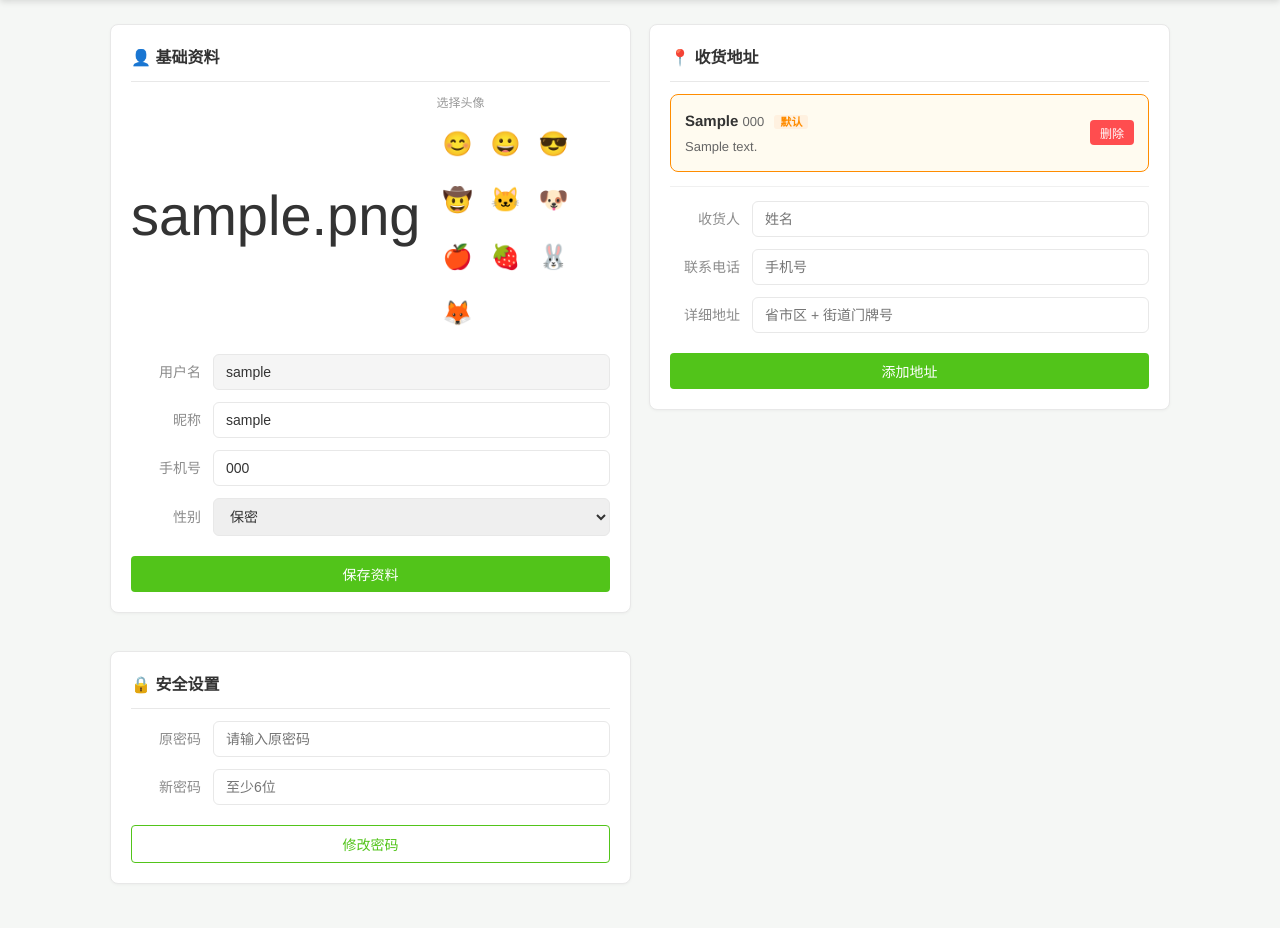
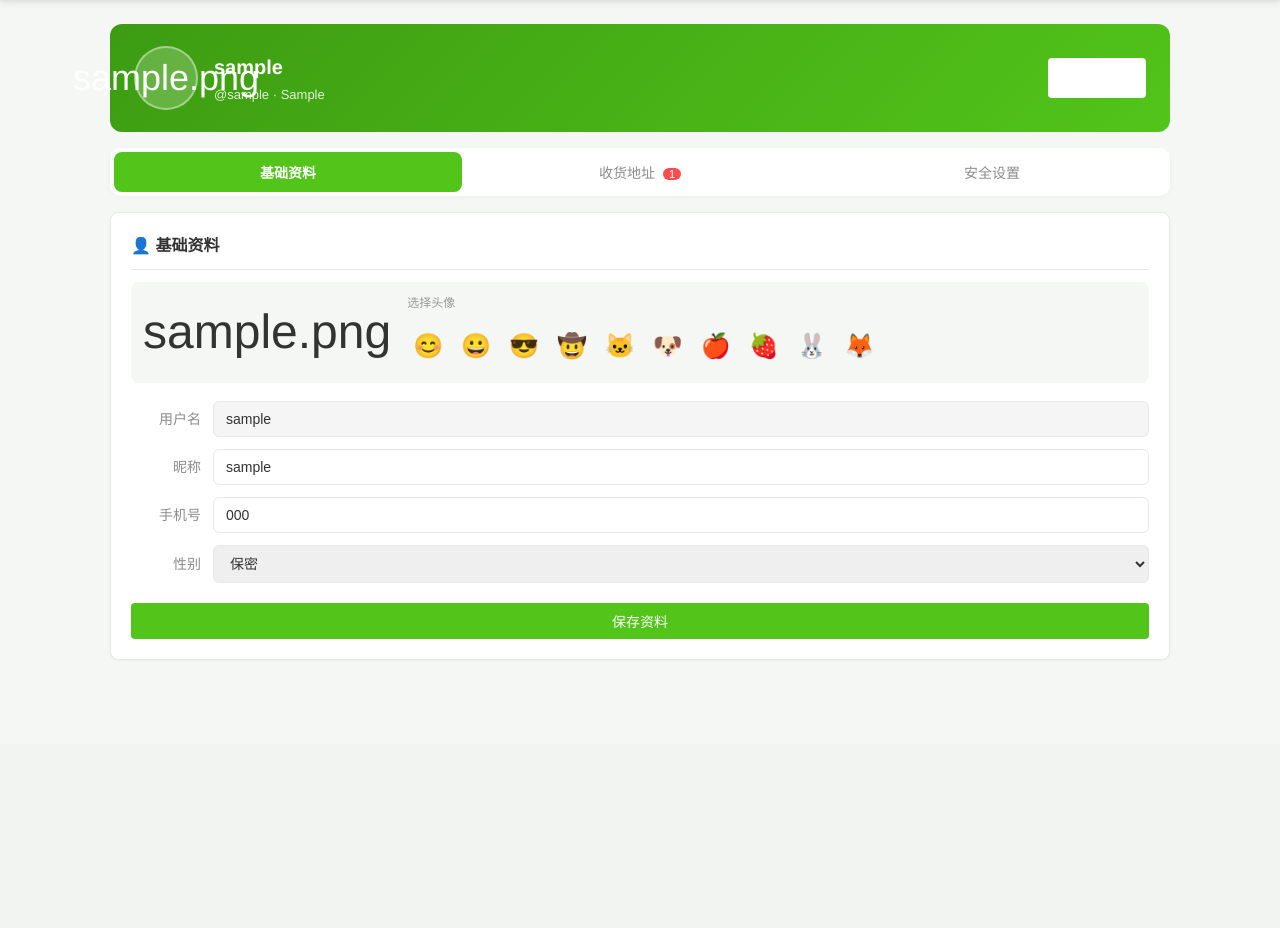
Before and after one commit to woai-3DCV/fruit-trade-system, a Flask app: page /user/profile in a window 1280 px wide. Shown: the part 56-984 px from the top of the page. After the commit the page ends 715 px from the top, so only its background shows below. Run offline with Flask 3, Linux system fonts and the light colour scheme; the visitor is signed in with stand-in values (Sample User, id 1); tables that the repository leaves empty hold one stand-in row (values such as "Sample post").

Commit message:
feat: 支付图标换真实logo+去二维码、个人中心改App布局、订单页加状态分类标签

```diff
--- a/app/user/routes.py
+++ b/app/user/routes.py
@@ -255,13 +255,37 @@ def _cancel_if_expired(order):
 
 @user_bp.route("/orders")
 def orders():
-    """我的订单（进入时自动取消超时未支付订单）。"""
+    """我的订单（进入时自动取消超时未支付订单），支持按状态筛选。"""
     if current_user_id() is None:
         return redirect(url_for("auth.login"))
-    my_orders = Order.query.filter_by(user_id=current_user_id()).order_by(Order.created_at.desc()).all()
-    for o in my_orders:
+
+    # 先取消超时订单
+    all_orders = Order.query.filter_by(user_id=current_user_id()).order_by(Order.created_at.desc()).all()
+    for o in all_orders:
         _cancel_if_expired(o)
-    return render_template("user/orders.html", orders=my_orders, timeout_minutes=PAY_TIMEOUT_MINUTES)
+
+    # 状态筛选
+    status = request.args.get("status", "全部")
+    if status != "全部":
+        my_orders = Order.query.filter_by(user_id=current_user_id(), status=status).order_by(Order.created_at.desc()).all()
+    else:
+        my_orders = all_orders
+
+    # 各状态数量（用于标签页显示）
+    status_counts = {}
+    for s in ["全部", "待支付", "待发货", "待收货", "已完成", "已取消"]:
+        if s == "全部":
+            status_counts[s] = Order.query.filter_by(user_id=current_user_id()).count()
+        else:
+            status_counts[s] = Order.query.filter_by(user_id=current_user_id(), status=s).count()
+
+    return render_template(
+        "user/orders.html",
+        orders=my_orders,
+        current_status=status,
+        status_counts=status_counts,
+        timeout_minutes=PAY_TIMEOUT_MINUTES,
+    )
 
 
 @user_bp.route("/order/<int:order_id>/cancel", methods=["POST"])
--- a/static/style.css
+++ b/static/style.css
@@ -412,6 +412,24 @@ body {
   border-color: var(--primary);
   background: var(--primary-light);
 }
+.pay-logo {
+  width: 34px;
+  height: 34px;
+  border-radius: 8px;
+  display: flex;
+  align-items: center;
+  justify-content: center;
+  flex-shrink: 0;
+}
+.pay-logo-wechat { background: #07c160; }   /* 微信绿 */
+.pay-logo-alipay { background: #1677ff; }   /* 支付宝蓝 */
+.pay-logo-balance { background: #ff8c00; color: #fff; font-size: 18px; font-weight: bold; }
+.pay-check {
+  font-size: 18px;
+  font-weight: bold;
+  color: #ccc;
+}
+.pay-method.active .pay-check { color: var(--primary-dark); }
 
 /* ---------- 收货地址选择 ---------- */
 .addr-option {
@@ -428,3 +446,135 @@ body {
   border-color: var(--primary);
   background: var(--primary-light);
 }
+
+/* ---------- 个人中心头部 ---------- */
+.profile-header {
+  display: flex;
+  align-items: center;
+  gap: 16px;
+  padding: 22px 24px;
+  background: linear-gradient(135deg, #3d9c12, #52c41a);
+  border-radius: 12px;
+  color: #fff;
+  margin-bottom: 16px;
+}
+.profile-avatar {
+  width: 64px;
+  height: 64px;
+  border-radius: 50%;
+  background: rgba(255,255,255,0.2);
+  display: flex;
+  align-items: center;
+  justify-content: center;
+  font-size: 36px;
+  flex-shrink: 0;
+  border: 2px solid rgba(255,255,255,0.4);
+}
+.profile-meta { flex: 1; min-width: 0; }
+.profile-name { font-size: 20px; font-weight: bold; }
+.profile-sub { font-size: 13px; opacity: 0.85; margin-top: 2px; }
+
+/* ---------- 标签页 ---------- */
+.tab-bar {
+  display: flex;
+  gap: 4px;
+  background: #fff;
+  border-radius: 10px;
+  padding: 4px;
+  margin-bottom: 16px;
+  box-shadow: 0 1px 4px rgba(0,0,0,0.04);
+}
+.tab-item {
+  flex: 1;
+  padding: 10px 0;
+  border: none;
+  background: transparent;
+  font-size: 14px;
+  color: var(--text-light);
+  cursor: pointer;
+  border-radius: 8px;
+  transition: all 0.2s;
+}
+.tab-item:hover { color: var(--text); }
+.tab-item.active {
+  background: var(--primary);
+  color: #fff;
+  font-weight: bold;
+}
+.tab-badge {
+  display: inline-block;
+  min-width: 18px;
+  padding: 0 5px;
+  border-radius: 9px;
+  background: var(--danger);
+  color: #fff;
+  font-size: 11px;
+  margin-left: 4px;
+}
+.tab-panel { display: none; }
+.tab-panel.active { display: block; }
+
+/* ---------- 地址卡片 ---------- */
+.addr-card {
+  display: flex;
+  align-items: center;
+  gap: 12px;
+  padding: 14px 16px;
+  border: 1px solid var(--border);
+  border-radius: 8px;
+  margin-bottom: 10px;
+  background: #fff;
+}
+.addr-card.default {
+  border-color: #ff8c00;
+  background: #fffbf0;
+}
+.addr-info { flex: 1; min-width: 0; }
+.addr-receiver { font-weight: bold; font-size: 15px; }
+.addr-phone { font-size: 13px; color: #666; font-weight: normal; margin-left: 6px; }
+.addr-detail { font-size: 13px; color: #666; margin-top: 4px; }
+.addr-tag {
+  font-size: 11px;
+  color: #ff8c00;
+  background: #fff1e0;
+  padding: 1px 6px;
+  border-radius: 3px;
+  margin-left: 6px;
+}
+.addr-actions {
+  display: flex;
+  flex-direction: column;
+  gap: 6px;
+  flex-shrink: 0;
+}
+
+/* ---------- 订单状态分类标签 ---------- */
+.order-tabs {
+  display: flex;
+  gap: 8px;
+  flex-wrap: wrap;
+  margin-bottom: 16px;
+}
+.order-tab {
+  padding: 8px 16px;
+  border-radius: 18px;
+  font-size: 14px;
+  color: var(--text-light);
+  text-decoration: none;
+  background: #fff;
+  border: 1px solid var(--border);
+  transition: all 0.2s;
+}
+.order-tab:hover { color: var(--text); border-color: var(--primary); }
+.order-tab.active {
+  background: var(--primary);
+  color: #fff;
+  border-color: var(--primary);
+  font-weight: bold;
+}
+.order-tab-count {
+  display: inline-block;
+  margin-left: 4px;
+  font-size: 12px;
+  opacity: 0.7;
+}
--- a/templates/user/profile.html
+++ b/templates/user/profile.html
@@ -26,25 +26,38 @@
     {% endif %}
   {% endwith %}
 
-  <div style="display:flex;gap:18px;align-items:flex-start;flex-wrap:wrap;">
+  <!-- ===== 顶部个人信息头部 ===== -->
+  <div class="profile-header">
+    <div class="profile-avatar">{{ user.avatar or '😊' }}</div>
+    <div class="profile-meta">
+      <div class="profile-name">{{ user.nickname or user.username }}</div>
+      <div class="profile-sub">@{{ user.username }} · {{ user.gender or '保密' }}</div>
+    </div>
+    <a href="/user/orders" class="btn btn-outline" style="color:#fff;border-color:rgba(255,255,255,0.6);">我的订单</a>
+  </div>
 
-    <!-- ===== 左侧：基础资料 + 安全设置 ===== -->
-    <div style="flex:1;min-width:320px;display:flex;flex-direction:column;gap:18px;">
+  <!-- ===== 标签页切换 ===== -->
+  <div class="tab-bar">
+    <button class="tab-item active" data-tab="basic">基础资料</button>
+    <button class="tab-item" data-tab="address">收货地址 <span class="tab-badge">{{ addresses|length }}</span></button>
+    <button class="tab-item" data-tab="security">安全设置</button>
+  </div>
 
-      <!-- 基础资料卡片 -->
+  <!-- ===== 基础资料 ===== -->
+  <div class="tab-panel active" id="panel-basic">
     <div class="card">
       <div class="card-title">👤 基础资料</div>
       <form method="post" action="/user/profile/update">
-          <div style="display:flex;align-items:center;gap:16px;margin-bottom:16px;">
-            <div style="font-size:56px;">{{ user.avatar or '😊' }}</div>
-            <div>
-              <div style="font-size:12px;color:#999;margin-bottom:6px;">选择头像</div>
+        <div style="display:flex;align-items:center;gap:16px;margin-bottom:18px;padding:12px;background:var(--bg);border-radius:8px;">
+          <div style="font-size:48px;">{{ user.avatar or '😊' }}</div>
+          <div style="flex:1;">
+            <div style="font-size:12px;color:#999;margin-bottom:8px;">选择头像</div>
             <div style="display:flex;gap:6px;flex-wrap:wrap;">
               {% set avatars = ['😊','😀','😎','🤠','🐱','🐶','🍎','🍓','🐰','🦊'] %}
               {% for a in avatars %}
               <label style="cursor:pointer;">
                 <input type="radio" name="avatar" value="{{ a }}" {{ 'checked' if user.avatar==a }} style="display:none;">
-                  <span style="display:inline-block;font-size:24px;padding:4px;border-radius:8px;border:2px solid {{ '#ff8c00' if user.avatar==a else 'transparent' }};">{{ a }}</span>
+                <span style="display:inline-block;font-size:24px;padding:4px;border-radius:8px;border:2px solid {{ '#52c41a' if user.avatar==a else 'transparent' }};background:{{ '#e8f7df' if user.avatar==a else 'transparent' }};">{{ a }}</span>
               </label>
               {% endfor %}
             </div>
@@ -73,46 +86,30 @@
         <button type="submit" class="btn btn-primary" style="width:100%;margin-top:8px;">保存资料</button>
       </form>
     </div>
-
-      <!-- 安全设置卡片 -->
-      <div class="card">
-        <div class="card-title">🔒 安全设置</div>
-        <form method="post" action="/user/profile/password">
-          <div class="form-row">
-            <label class="form-label">原密码</label>
-            <input type="password" name="old_password" placeholder="请输入原密码" required>
-          </div>
-          <div class="form-row">
-            <label class="form-label">新密码</label>
-            <input type="password" name="new_password" placeholder="至少6位" required>
-          </div>
-          <button type="submit" class="btn btn-outline" style="width:100%;margin-top:8px;">修改密码</button>
-        </form>
-      </div>
   </div>
 
-    <!-- ===== 右侧：收货地址 ===== -->
-    <div style="flex:1;min-width:320px;">
+  <!-- ===== 收货地址 ===== -->
+  <div class="tab-panel" id="panel-address">
     <div class="card">
       <div class="card-title">📍 收货地址</div>
 
       {% for addr in addresses %}
-        <div style="display:flex;align-items:center;gap:12px;padding:14px;border:1px solid {{ '#ff8c00' if addr.is_default else '#f0f0f0' }};border-radius:8px;margin-bottom:10px;background:{{ '#fffbf0' if addr.is_default else '#fff' }};">
-          <div style="flex:1;min-width:0;">
-            <div style="font-weight:bold;font-size:15px;">
-              {{ addr.receiver }} <span style="font-size:13px;color:#666;font-weight:normal;">{{ addr.phone }}</span>
-              {% if addr.is_default %}<span style="font-size:11px;color:#ff8c00;background:#fff1e0;padding:1px 6px;border-radius:3px;margin-left:6px;">默认</span>{% endif %}
+      <div class="addr-card {{ 'default' if addr.is_default }}">
+        <div class="addr-info">
+          <div class="addr-receiver">
+            {{ addr.receiver }} <span class="addr-phone">{{ addr.phone }}</span>
+            {% if addr.is_default %}<span class="addr-tag">默认</span>{% endif %}
           </div>
-            <div style="font-size:13px;color:#666;margin-top:4px;">{{ addr.detail }}</div>
+          <div class="addr-detail">{{ addr.detail }}</div>
         </div>
-          <div style="display:flex;flex-direction:column;gap:6px;flex-shrink:0;">
+        <div class="addr-actions">
           {% if not addr.is_default %}
           <form method="post" action="/user/address/{{ addr.id }}/default" style="margin:0;">
-              <button type="submit" class="btn btn-outline" style="padding:4px 10px;font-size:12px;">设为默认</button>
+            <button type="submit" class="btn btn-outline" style="padding:5px 12px;font-size:12px;">设为默认</button>
           </form>
           {% endif %}
           <form method="post" action="/user/address/{{ addr.id }}/delete" style="margin:0;" onsubmit="return confirm('确定删除该地址吗？');">
-              <button type="submit" class="btn btn-danger" style="padding:4px 10px;font-size:12px;">删除</button>
+            <button type="submit" class="btn btn-danger" style="padding:5px 12px;font-size:12px;">删除</button>
           </form>
         </div>
       </div>
@@ -120,8 +117,8 @@
       <div style="text-align:center;color:#999;padding:20px;">还没有收货地址</div>
       {% endfor %}
 
-        <!-- 新增地址表单 -->
-        <form method="post" action="/user/address/add" style="margin-top:14px;border-top:1px solid #f0f0f0;padding-top:14px;">
+      <form method="post" action="/user/address/add" style="margin-top:16px;border-top:1px solid #f0f0f0;padding-top:16px;">
+        <div class="card-title" style="font-size:14px;">➕ 新增地址</div>
         <div class="form-row">
           <label class="form-label">收货人</label>
           <input type="text" name="receiver" placeholder="姓名" required>
@@ -138,6 +135,38 @@
       </form>
     </div>
   </div>
+
+  <!-- ===== 安全设置 ===== -->
+  <div class="tab-panel" id="panel-security">
+    <div class="card" style="max-width:480px;">
+      <div class="card-title">🔒 安全设置</div>
+      <form method="post" action="/user/profile/password">
+        <div class="form-row">
+          <label class="form-label">原密码</label>
+          <input type="password" name="old_password" placeholder="请输入原密码" required>
+        </div>
+        <div class="form-row">
+          <label class="form-label">新密码</label>
+          <input type="password" name="new_password" placeholder="至少6位" required>
+        </div>
+        <button type="submit" class="btn btn-outline" style="width:100%;margin-top:8px;">修改密码</button>
+      </form>
+    </div>
   </div>
 
 {% endblock %}
+
+{% block scripts %}
+<script>
+  // 标签页切换
+  document.querySelectorAll('.tab-item').forEach(function(btn){
+    btn.addEventListener('click', function(){
+      document.querySelectorAll('.tab-item').forEach(function(x){ x.classList.remove('active'); });
+      document.querySelectorAll('.tab-panel').forEach(function(x){ x.classList.remove('active'); });
+      btn.classList.add('active');
+      var panel = document.getElementById('panel-' + btn.dataset.tab);
+      if (panel) panel.classList.add('active');
+    });
+  });
+</script>
+{% endblock %}
```
Also changed, not shown: templates/user/orders.html (+14 -3 lines), templates/user/pay.html (+30 -33 lines). Lines whose indentation alone changed are shown as unchanged.
